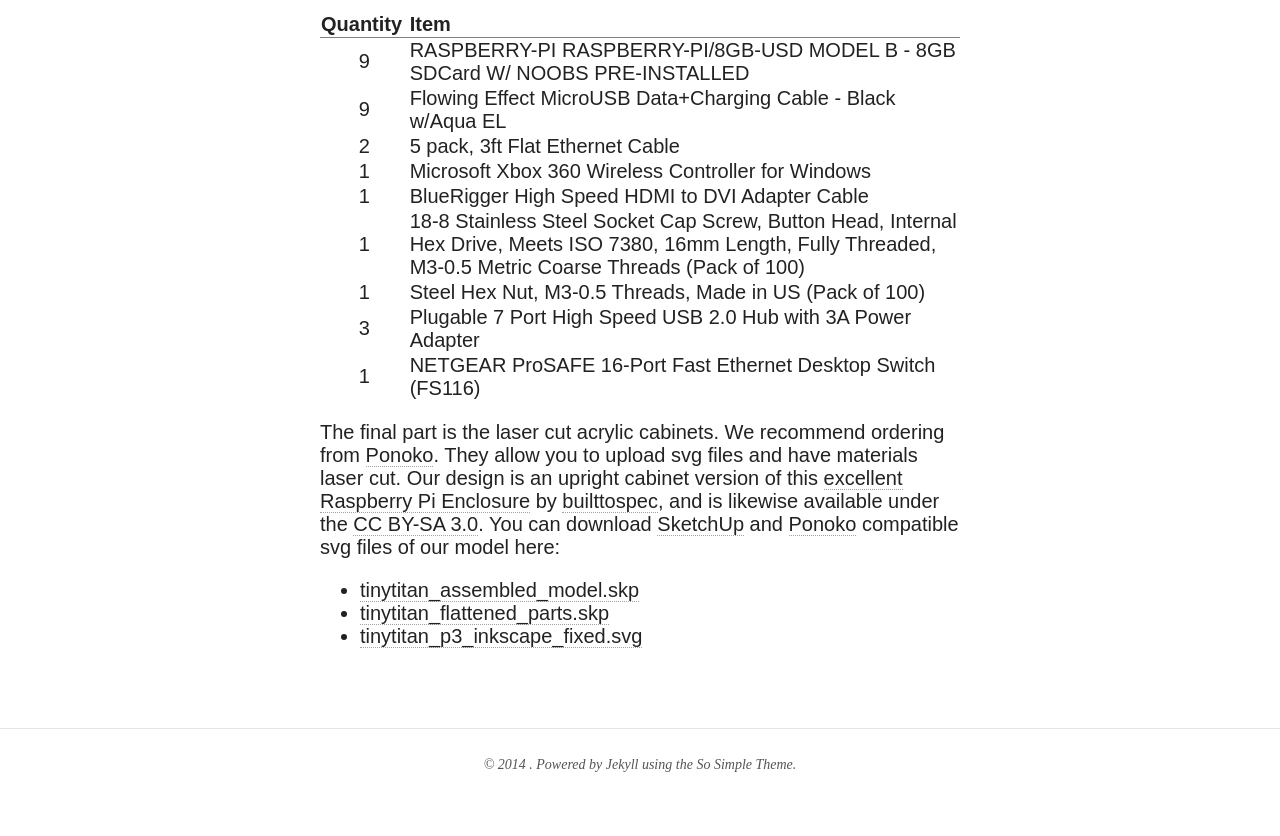
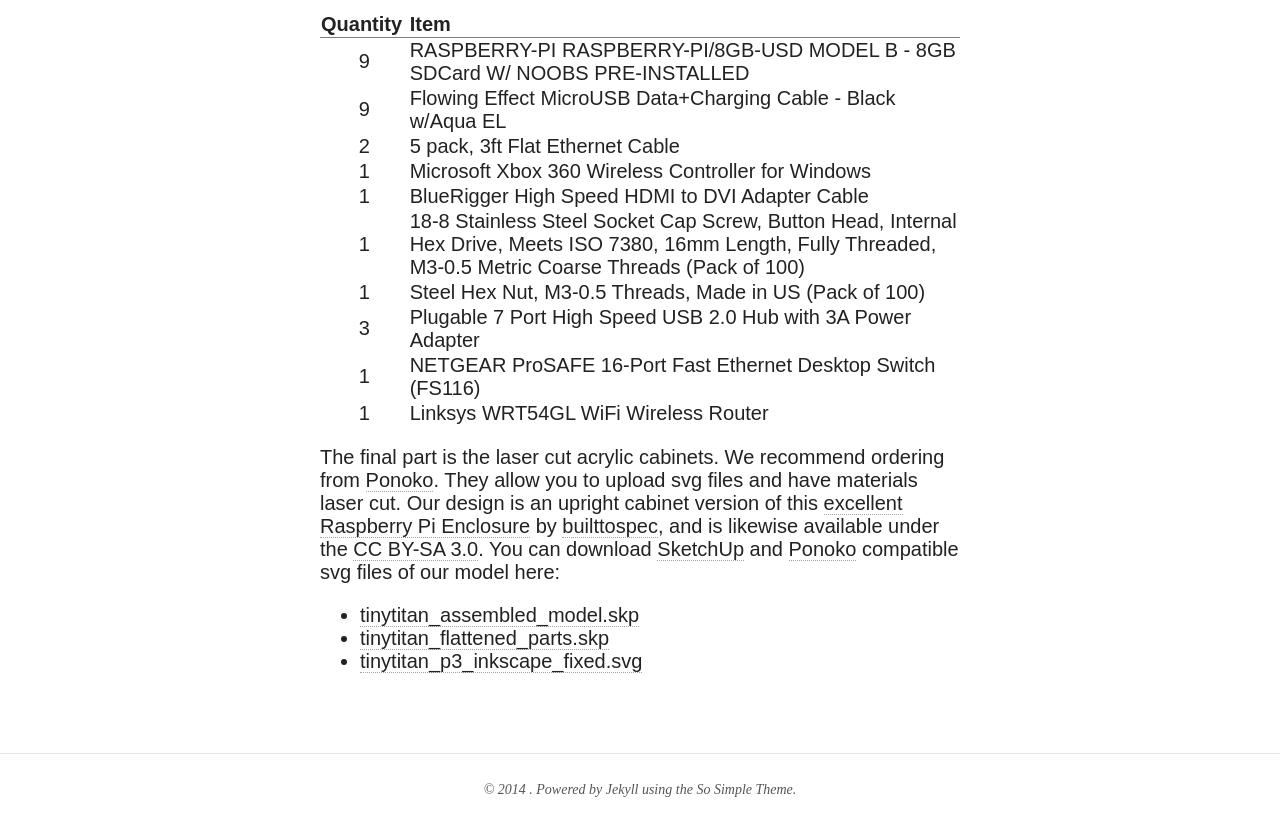
Before and after one commit to TinyTitan/tinytitan.github.io, a Jekyll site: the page built from index.md, in a window 1280 px wide and 900 px high, scrolled down 1897 px. Shown: the top 836 px of the window. Built offline with Jekyll 4.4.1, drawn with Linux system fonts in a browser that asks for light colours; nearby versions of some CDN libraries.

Commit message:
Include router in parts list

```diff
--- a/index.md
+++ b/index.md
@@ -35,6 +35,7 @@
 | 1              | [Steel Hex Nut, M3-0.5 Threads, Made in US (Pack of 100)](http://www.amazon.com/gp/product/B000NBIH92/)                                                                                                              |
 | 3              | [Plugable 7 Port High Speed USB 2.0 Hub with 3A Power Adapter](http://www.amazon.com/gp/product/B003Z4G3I6/)                                                                                                         |
 | 1              | [NETGEAR ProSAFE 16-Port Fast Ethernet Desktop Switch (FS116)](http://www.amazon.com/NETGEAR-ProSAFE-16-Port-Ethernet-Desktop/dp/B000063UZW/)                                                                       |
+| 1              | [Linksys WRT54GL WiFi Wireless Router](www.amazon.com/Linksys-WRT54GL-Wireless-G-Broadband-Router/dp/B000BTL0OA/)                                                                       |
 {: rules="groups"}
 
 The final part is the laser cut acrylic cabinets. We recommend ordering from [Ponoko](http://www.ponoko.com). They allow you to upload svg files and have materials laser cut. Our design is an upright cabinet version of this [excellent Raspberry Pi Enclosure](http://www.thingiverse.com/thing:25100) by [builttospec](http://www.thingiverse.com/builttospec), and is likewise available under the [CC BY-SA 3.0](http://creativecommons.org/licenses/by-sa/3.0). You can download [SketchUp](http://www.sketchup.com) and [Ponoko](https://www.ponoko.com/) compatible svg files of our model here:
```
